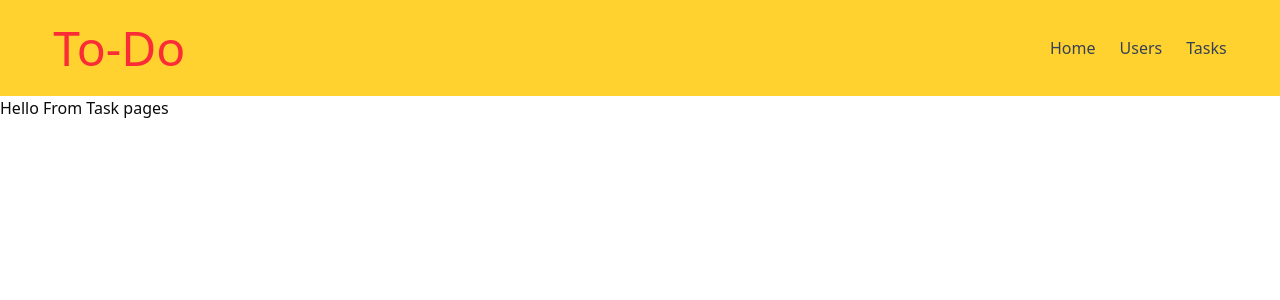
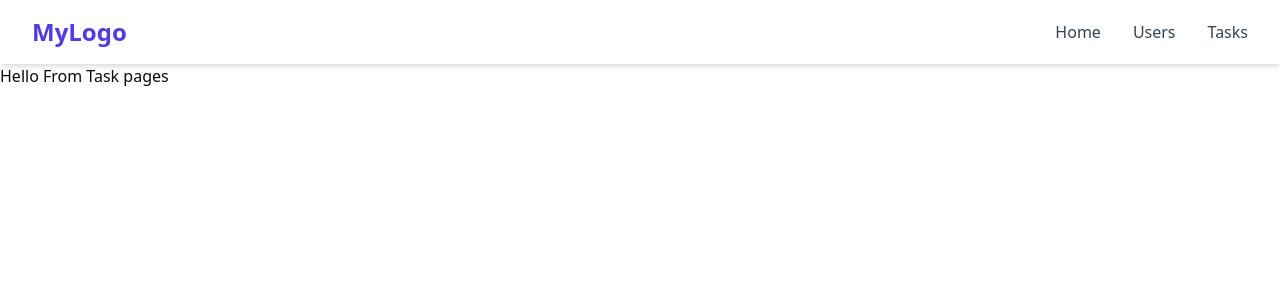
Before and after one commit to saumittras/todoApp-with-redux, a React (Vite) app: page / in a window 1280 px wide. Shown: the top 300 px of the page. Built offline with nearby package versions, Linux system fonts and the light colour scheme.

Commit message:
fixed navbar problem

```diff
--- a/src/Layout.tsx
+++ b/src/Layout.tsx
@@ -1,13 +1,11 @@
 import React from "react";
 import { Outlet } from "react-router";
-import NavBar from "./components/NavBar";
+import Navbar from "./components/NavsBar";
 
 const Layout: React.FC = () => {
   return (
     <div>
-      <nav className="navbar max-w-full bg-amber-300 py-6">
-        <NavBar />
-      </nav>
+      <Navbar />
       <main className="main">
         <Outlet />
       </main>
--- a/src/components/NavsBar.tsx
+++ b/src/components/NavsBar.tsx
@@ -20,7 +20,7 @@ const Navbar = () => {
   const toggleMenu = () => setIsOpen(!isOpen);
 
   return (
-    <nav className="bg-white shadow-md fixed w-full top-0 z-50">
+    <nav className="bg-white shadow-md  w-full ">
       <div className="max-w-7xl mx-auto px-4 sm:px-6 lg:px-8">
         <div className="flex items-center justify-between h-16">
           {/* Logo */}
```
